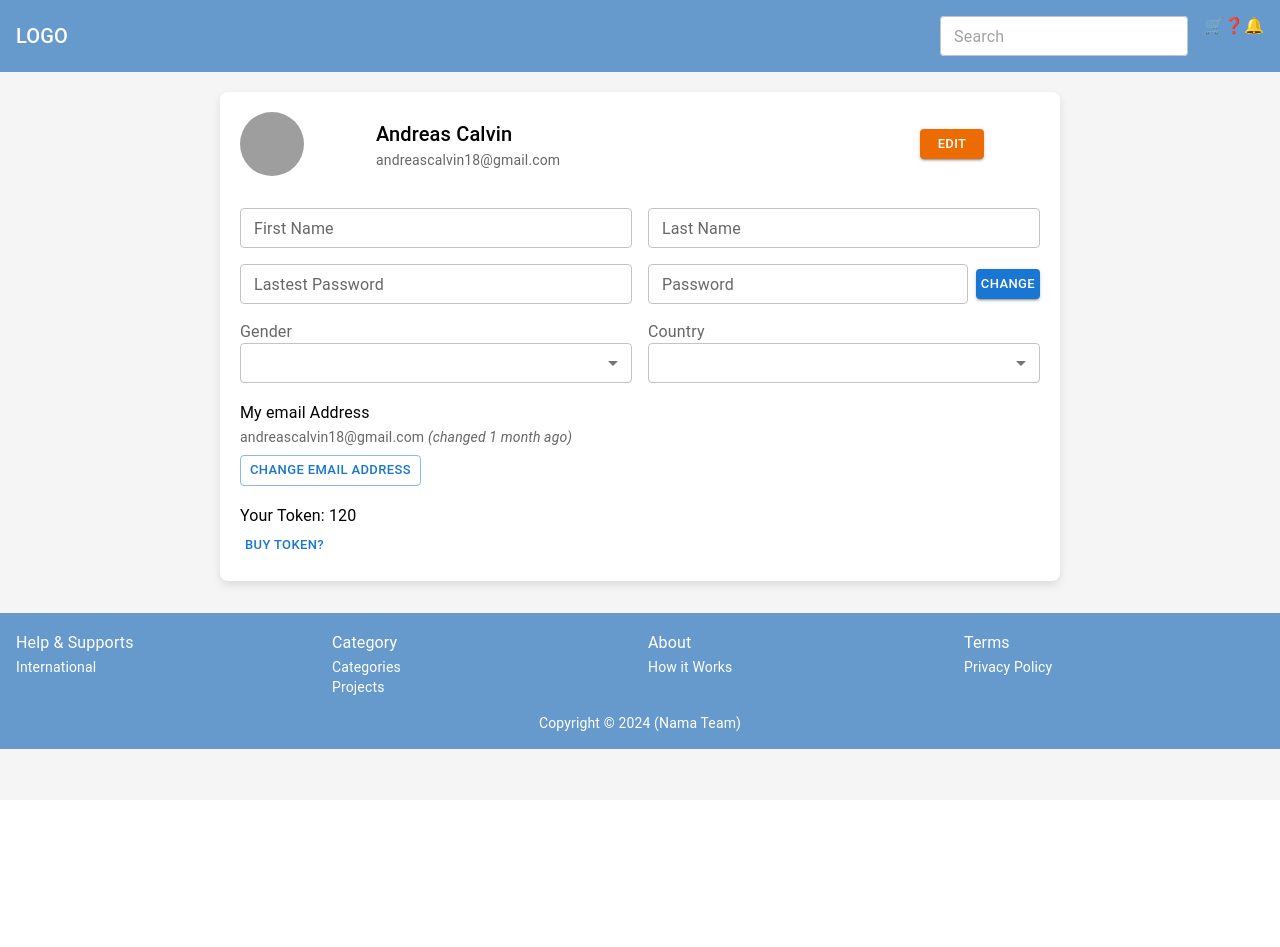
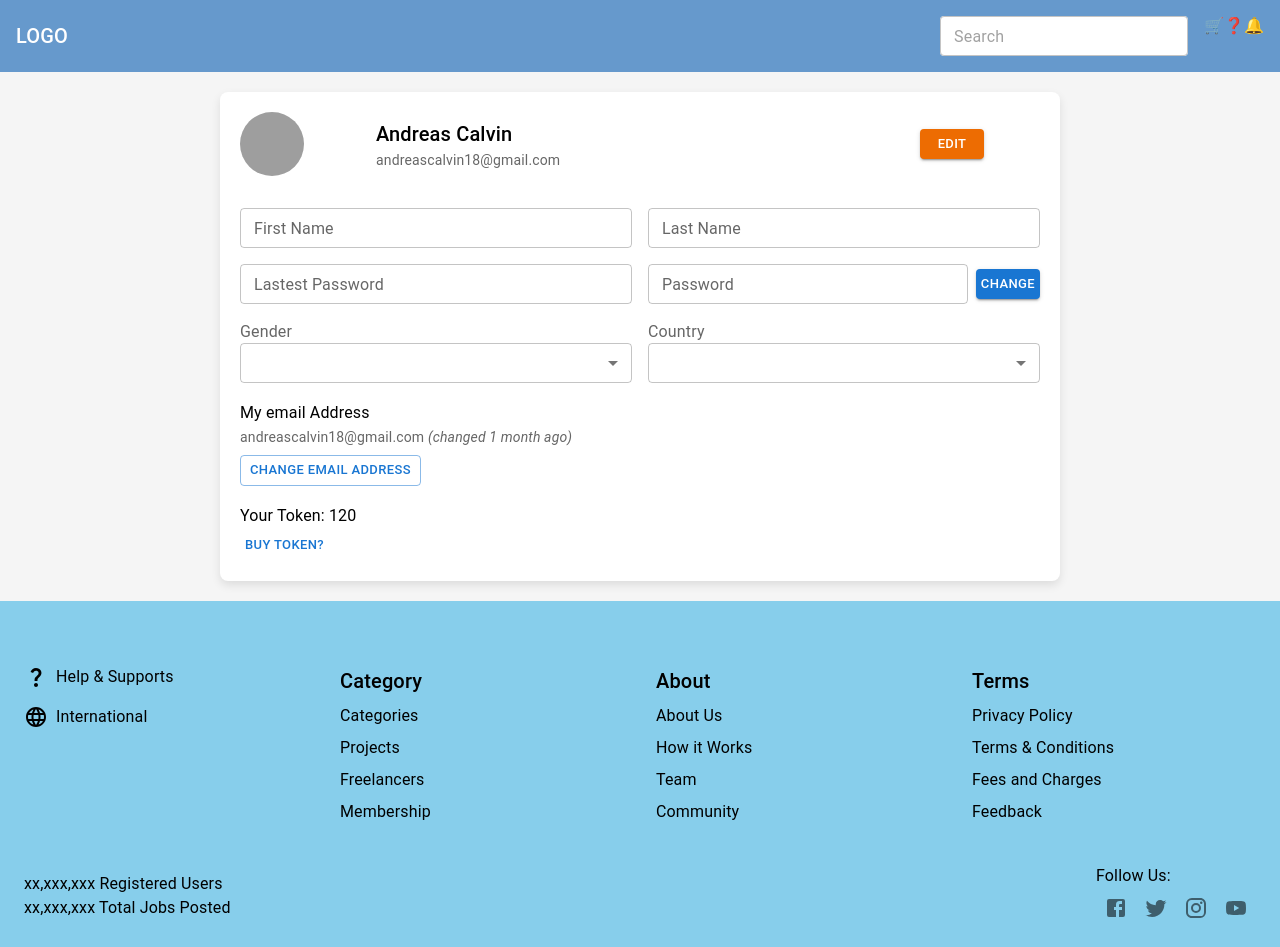
Before and after one commit to Lyx312/project-fpw, a Next.js app: page /profile in a window 1280 px wide. Shown: the top 947 px of the page. Before the commit the page ends 800 px from the top, so only its background shows below. Built offline with nearby package versions, Linux system fonts and the light colour scheme; grey boxes are pictures that could not be loaded; what @mui/material-nextjs would draw is missing.

Commit message:
add Header and Footer components

```diff
--- /dev/null
+++ b/src/app/(components)/Footer.tsx
@@ -0,0 +1,76 @@
+import { Box, Typography, Container, Grid } from "@mui/material";
+import CloseIcon from "@mui/icons-material/Close";
+
+import {
+  Search as SearchIcon,
+  QuestionMark as QuestionIcon,
+  Language as LanguageIcon,
+} from "@mui/icons-material";
+
+import React from "react";
+import SocialMediaIcons from "./SocialMediaIcons";
+
+const footerLinks = {
+  Category: ["Categories", "Projects", "Freelancers", "Membership"],
+  About: ["About Us", "How it Works", "Team", "Community"],
+  Terms: [
+    "Privacy Policy",
+    "Terms & Conditions",
+    "Fees and Charges",
+    "Feedback",
+  ],
+};
+
+const Footer = () => {
+  return (
+    <div>
+      <Box sx={{ backgroundColor: "#87CEEB", color: "black", py: 8 }}>
+        <Container maxWidth="xl">
+          <Grid container spacing={4}>
+            <Grid item xs={12} md={3}>
+              <Box sx={{ display: "flex", alignItems: "center", mb: 2 }}>
+                <QuestionIcon sx={{ mr: 1 }} />
+                <Typography>Help & Supports</Typography>
+              </Box>
+              <Box sx={{ display: "flex", alignItems: "center" }}>
+                <LanguageIcon sx={{ mr: 1 }} />
+                <Typography>International</Typography>
+              </Box>
+            </Grid>
+            {Object.entries(footerLinks).map(([title, links]) => (
+              <Grid item xs={12} md={3} key={title}>
+                <Typography variant="h6" gutterBottom>
+                  {title}
+                </Typography>
+                {links.map((link) => (
+                  <Typography key={link} sx={{ mb: 1 }}>
+                    {link}
+                  </Typography>
+                ))}
+              </Grid>
+            ))}
+          </Grid>
+          <Box
+            sx={{
+              mt: 4,
+              display: "flex",
+              justifyContent: "space-between",
+              alignItems: "center",
+            }}
+          >
+            <Box>
+              <Typography>xx,xxx,xxx Registered Users</Typography>
+              <Typography>xx,xxx,xxx Total Jobs Posted</Typography>
+            </Box>
+            <SocialMediaIcons />
+          </Box>
+          <Typography align="right" sx={{ mt: 2 }}>
+            Copyright © 2024 Freelance Hub
+          </Typography>
+        </Container>
+      </Box>
+    </div>
+  );
+};
+
+export default Footer;
--- /dev/null
+++ b/src/app/(components)/Header.tsx
@@ -0,0 +1,41 @@
+import React from "react";
+import { Box, Typography, TextField } from "@mui/material";
+
+const Header = () => {
+  return (
+    <div>
+      <Box
+        sx={{
+          backgroundColor: "#6699CC",
+          padding: 2,
+          display: "flex",
+          justifyContent: "space-between",
+          alignItems: "center",
+        }}
+      >
+        <Typography variant="h6" sx={{ color: "#fff" }}>
+          LOGO
+        </Typography>
+        <Box>
+          <TextField
+            size="small"
+            placeholder="Search"
+            sx={{ backgroundColor: "#fff", borderRadius: 1, marginRight: 2 }}
+          />
+          {/* Dummy icons */}
+          <span role="img" aria-label="cart">
+            🛒
+          </span>
+          <span role="img" aria-label="question">
+            ❓
+          </span>
+          <span role="img" aria-label="notification">
+            🔔
+          </span>
+        </Box>
+      </Box>
+    </div>
+  );
+};
+
+export default Header;
--- a/src/app/(pages)/profile/page.tsx
+++ b/src/app/(pages)/profile/page.tsx
@@ -10,41 +10,14 @@ import {
   Avatar,
   Grid,
 } from "@mui/material";
+import Footer from "@/app/(components)/Footer";
+import Header from "@/app/(components)/Header";
 
 const UserProfile = () => {
   return (
     <Box sx={{ backgroundColor: "#f5f5f5", minHeight: "100vh" }}>
       {/* Header */}
-      <Box
-        sx={{
-          backgroundColor: "#6699CC",
-          padding: 2,
-          display: "flex",
-          justifyContent: "space-between",
-          alignItems: "center",
-        }}
-      >
-        <Typography variant="h6" sx={{ color: "#fff" }}>
-          LOGO
-        </Typography>
-        <Box>
-          <TextField
-            size="small"
-            placeholder="Search"
-            sx={{ backgroundColor: "#fff", borderRadius: 1, marginRight: 2 }}
-          />
-          {/* Dummy icons */}
-          <span role="img" aria-label="cart">
-            🛒
-          </span>
-          <span role="img" aria-label="question">
-            ❓
-          </span>
-          <span role="img" aria-label="notification">
-            🔔
-          </span>
-        </Box>
-      </Box>
+      <Header />
 
       {/* Main Content */}
       <Box
@@ -134,32 +107,7 @@ const UserProfile = () => {
       </Box>
 
       {/* Footer */}
-      <Box
-        sx={{ backgroundColor: "#6699CC", color: "#fff", padding: 2, mt: 4 }}
-      >
-        <Grid container spacing={2}>
-          <Grid item xs={12} md={3}>
-            <Typography variant="subtitle1">Help & Supports</Typography>
-            <Typography variant="body2">International</Typography>
-          </Grid>
-          <Grid item xs={12} md={3}>
-            <Typography variant="subtitle1">Category</Typography>
-            <Typography variant="body2">Categories</Typography>
-            <Typography variant="body2">Projects</Typography>
-          </Grid>
-          <Grid item xs={12} md={3}>
-            <Typography variant="subtitle1">About</Typography>
-            <Typography variant="body2">How it Works</Typography>
-          </Grid>
-          <Grid item xs={12} md={3}>
-            <Typography variant="subtitle1">Terms</Typography>
-            <Typography variant="body2">Privacy Policy</Typography>
-          </Grid>
-        </Grid>
-        <Typography variant="body2" align="center" mt={2}>
-          Copyright © 2024 (Nama Team)
-        </Typography>
-      </Box>
+      <Footer />
     </Box>
   );
 };
```
Also changed, not shown: src/app/page.tsx (+36 -27 lines).
